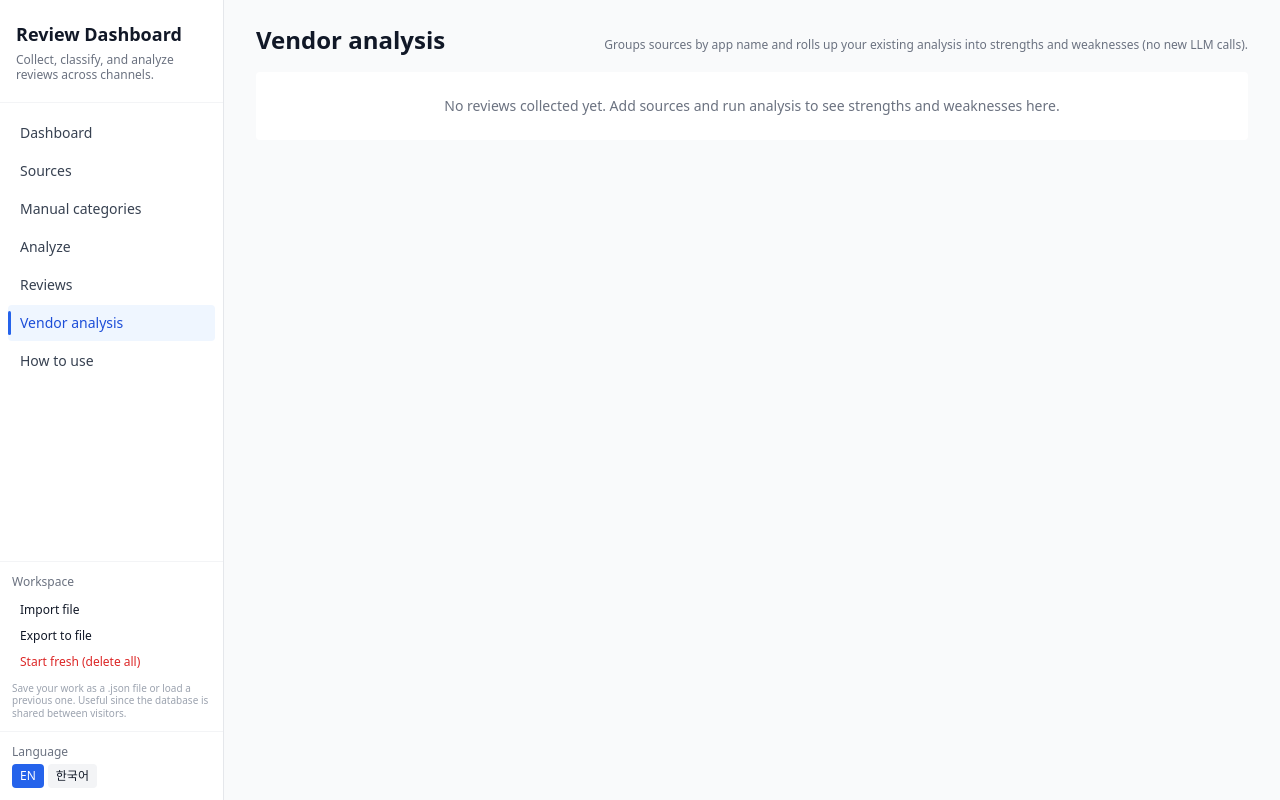
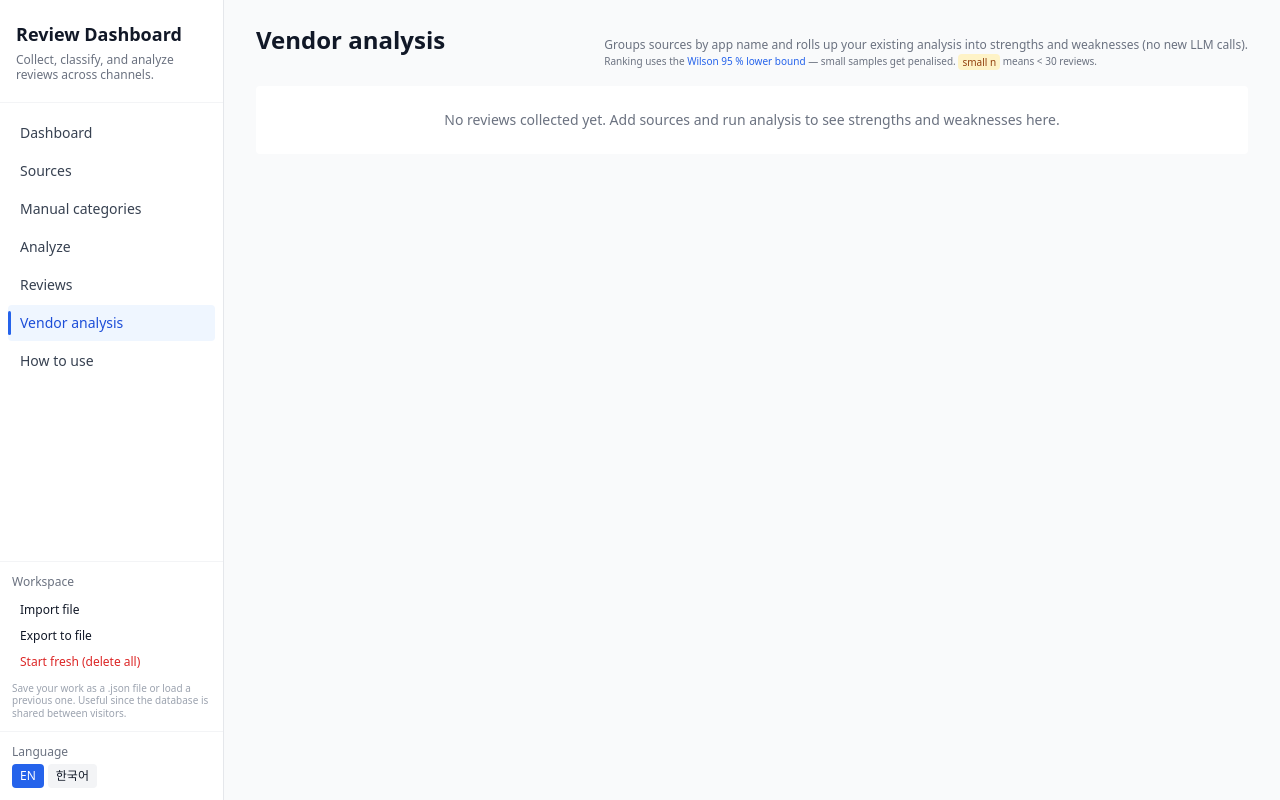
Before and after one commit to Kye-Jaemin/review-analysis-dashboard, a FastAPI app: page /vendors in a window 1280 px wide. Run offline with FastAPI, Linux system fonts and the light colour scheme; data that the repository does not hold is empty; some libraries are stand-ins or nearby versions.

Commit message:
fix(vendors): rank strengths/weaknesses by Wilson lower bound, not raw %
Sorting by raw pos_pct (with total as tiebreaker) let a category with
15 reviews and 100 % positive outrank one with 500 reviews and 85 %
positive — statistically wrong because the small-sample case has a
much wider confidence interval. Users would see a tiny niche topic
sitting at #1 and reasonably wonder if it was misleading.

Switch the ranking key to the Wilson 95 % lower-bound score. That's
the standard answer to "rank by ratio with sample-size penalty" used
by Reddit's Best comment ranking, Amazon's Best Of lists, etc.
Re-rank check:

      15 / 100 %  →  Wilson 80 %
      25 / 100 %  →  Wilson 87 %
      30 / 100 %  →  Wilson 89 %
     100 /  90 %  →  Wilson 83 %
     500 /  85 %  →  Wilson 82 %
     500 /  90 %  →  Wilson 87 %
    1000 /  80 %  →  Wilson 77 %

So 100 reviews × 95 % beats 15 reviews × 100 %, and 500 reviews × 85 %
beats 25 reviews × 100 % — which matches intuition.

UI:
- Raw % still rendered (large, in green/red) because that's what the
  user actually wants to read; only the sort order changes.
- A "표본 적음 / small n" amber pill appears next to entries with
  total < 30 so the user can see at a glance which ones still made
  the cut with limited data.
- Hover tooltip on the % shows the Wilson score for the curious.
- Page header gains a one-line explanation linking to the Wikipedia
  article on the Wilson interval.

Net: the strength/weakness lists now reflect "where this vendor is
actually doing well / poorly with statistical confidence", not just
"which 15-review niche happens to be all positive."

```diff
--- a/app/services/vendors.py
+++ b/app/services/vendors.py
@@ -17,6 +17,7 @@ of all the Top-10 buckets the user has built up.
 """
 from __future__ import annotations
 
+import math
 import re
 from typing import Optional
 
@@ -52,6 +53,34 @@ _SCORE = {
 # strength or weakness — single-review categories with 100% positive
 # would otherwise dominate the rankings.
 _MIN_BAND_REVIEWS = 10
+
+# 95 % confidence z-score for the Wilson interval. Anything in the
+# 90 – 99 % range works; 95 % is the conventional default and what
+# Reddit / Amazon use for their "best of" rankings.
+_WILSON_Z = 1.96
+
+
+def _wilson_lower_bound(p_hat: float, n: int, z: float = _WILSON_Z) -> float:
+    """Lower bound of the Wilson score interval for a binomial proportion.
+
+    Given an observed positive ratio p_hat out of n samples, returns the
+    LOWER edge of the 95 % confidence interval for the true ratio. This
+    is what we sort by instead of the raw p_hat so that:
+
+      - 15 reviews × 100 % positive  →  Wilson ≈ 0.80
+      - 500 reviews × 85 % positive  →  Wilson ≈ 0.82  (wins, correctly)
+
+    The raw p_hat for the smaller sample is higher but our confidence
+    that the true rate is that high is weaker — Wilson encodes that.
+    Reddit's "Best" comment ranking is the canonical reference.
+    """
+    if n <= 0:
+        return 0.0
+    p_hat = max(0.0, min(1.0, p_hat))
+    denom = 1.0 + (z * z) / n
+    centre = p_hat + (z * z) / (2.0 * n)
+    margin = z * math.sqrt((p_hat * (1.0 - p_hat) + (z * z) / (4.0 * n)) / n)
+    return max(0.0, (centre - margin) / denom)
 
 # Vendor stems that are actually the same company under different store
 # branding. After _vendor_key extracts the source's stem, this map merges
@@ -295,13 +324,24 @@ async def list_vendors(session: AsyncSession) -> list[dict]:
                 neg = sum(node["sentiments"][b] for b in _NEG_BAND)
                 node["pos_pct"] = pos / total
                 node["neg_pct"] = neg / total
+                # Wilson lower bounds — the actual ranking key. The raw
+                # pos_pct / neg_pct stays on the response so the UI still
+                # shows the observed ratio the user expects to see; sort
+                # order is driven by the confidence-adjusted score so
+                # 15-review wins don't outrank 500-review wins.
+                node["pos_score"] = _wilson_lower_bound(node["pos_pct"], total)
+                node["neg_score"] = _wilson_lower_bound(node["neg_pct"], total)
+                # A "small sample" flag for the UI so the dashboard can mark
+                # entries the user should treat with caution (still shown,
+                # just visually de-emphasised or hinted).
+                node["small_sample"] = total < 30
                 cat_buckets.append(node)
 
         strengths = sorted(
-            cat_buckets, key=lambda x: (x["pos_pct"], x["total"]), reverse=True
+            cat_buckets, key=lambda x: (x["pos_score"], x["total"]), reverse=True
         )[:5]
         weaknesses = sorted(
-            cat_buckets, key=lambda x: (x["neg_pct"], x["total"]), reverse=True
+            cat_buckets, key=lambda x: (x["neg_score"], x["total"]), reverse=True
         )[:5]
 
         vendors.append({
--- a/app/templates/vendors.html
+++ b/app/templates/vendors.html
@@ -8,8 +8,12 @@
   <div class="text-xs text-gray-500">
     {% if lang == 'ko' %}
       소스 표시이름을 기준으로 같은 업체를 묶어, 자동 카테고리 + 감성 결과로 강점/약점을 집계합니다 (신규 분석 없음).
+      <br>
+      <span class="text-[10px]">랭킹은 <a class="text-blue-600 hover:underline" href="https://en.wikipedia.org/wiki/Binomial_proportion_confidence_interval#Wilson_score_interval" target="_blank">Wilson 95% 하한 신뢰구간</a> — 표본이 작은 카테고리는 그만큼 패널티. <span class="inline-block px-1 py-0 rounded bg-amber-100 text-amber-800 align-middle">표본 적음</span> 마크는 응답 30건 미만.</span>
     {% else %}
       Groups sources by app name and rolls up your existing analysis into strengths and weaknesses (no new LLM calls).
+      <br>
+      <span class="text-[10px]">Ranking uses the <a class="text-blue-600 hover:underline" href="https://en.wikipedia.org/wiki/Binomial_proportion_confidence_interval#Wilson_score_interval" target="_blank">Wilson 95 % lower bound</a> — small samples get penalised. <span class="inline-block px-1 py-0 rounded bg-amber-100 text-amber-800 align-middle">small n</span> means &lt; 30 reviews.</span>
     {% endif %}
   </div>
 </div>
@@ -133,12 +137,13 @@
             <ol class="space-y-2.5">
               {% for c in v.strengths %}
                 {% set pct = (c.pos_pct * 100)|round(1) %}
+                {% set score = (c.pos_score * 100)|round(1) %}
                 {% set rank_icon = ['🥇','🥈','🥉','4.','5.'][loop.index0] %}
                 <li class="bg-white/70 rounded-md p-2.5 border border-green-100 hover:border-green-300 hover:shadow-sm transition-all">
                   <div class="flex items-center gap-2 mb-1.5">
                     <span class="shrink-0 text-base font-bold {% if loop.index <= 3 %}text-lg{% else %}text-gray-500 text-xs w-5 text-center{% endif %}">{{ rank_icon }}</span>
                     <span class="flex-1 min-w-0 font-semibold text-sm text-gray-900 truncate" title="{{ c.name }}">{{ c.name }}</span>
-                    <span class="shrink-0 text-right">
+                    <span class="shrink-0 text-right" title="{% if lang == 'ko' %}Wilson 신뢰 점수: {{ score }}%{% else %}Wilson confidence score: {{ score }}%{% endif %}">
                       <span class="text-base font-bold text-green-700 tabular-nums">{{ pct }}%</span>
                       <span class="text-[10px] text-gray-500 ml-1 tabular-nums">({{ '{:,}'.format(c.total) }})</span>
                     </span>
@@ -148,9 +153,19 @@
                     <div class="h-full bg-gradient-to-r from-green-400 to-emerald-500 rounded-full transition-all"
                          style="width: {{ pct }}%"></div>
                   </div>
-                  {% if c.description %}
-                    <div class="text-[11px] text-gray-600 mt-1.5 line-clamp-1" title="{{ c.description }}">{{ c.description }}</div>
-                  {% endif %}
+                  <div class="flex items-center justify-between gap-2 mt-1.5">
+                    {% if c.description %}
+                      <div class="text-[11px] text-gray-600 line-clamp-1 flex-1 min-w-0" title="{{ c.description }}">{{ c.description }}</div>
+                    {% else %}
+                      <div class="flex-1"></div>
+                    {% endif %}
+                    {% if c.small_sample %}
+                      <span class="shrink-0 text-[10px] px-1.5 py-0.5 rounded-full bg-amber-100 text-amber-800 border border-amber-200"
+                            title="{% if lang == 'ko' %}응답 {{ c.total }}건은 통계적으로 작은 표본 — Wilson 신뢰 점수 {{ score }}%로 평가됨{% else %}{{ c.total }} reviews is a small sample — ranked by Wilson confidence score {{ score }}%{% endif %}">
+                        {% if lang == 'ko' %}표본 적음{% else %}small n{% endif %}
+                      </span>
+                    {% endif %}
+                  </div>
                 </li>
               {% endfor %}
             </ol>
@@ -174,12 +189,13 @@
             <ol class="space-y-2.5">
               {% for c in v.weaknesses %}
                 {% set pct = (c.neg_pct * 100)|round(1) %}
+                {% set score = (c.neg_score * 100)|round(1) %}
                 {% set rank_icon = ['🚨','⚠','⚠','4.','5.'][loop.index0] %}
                 <li class="bg-white/70 rounded-md p-2.5 border border-red-100 hover:border-red-300 hover:shadow-sm transition-all">
                   <div class="flex items-center gap-2 mb-1.5">
                     <span class="shrink-0 text-base font-bold {% if loop.index <= 3 %}text-lg{% else %}text-gray-500 text-xs w-5 text-center{% endif %}">{{ rank_icon }}</span>
                     <span class="flex-1 min-w-0 font-semibold text-sm text-gray-900 truncate" title="{{ c.name }}">{{ c.name }}</span>
-                    <span class="shrink-0 text-right">
+                    <span class="shrink-0 text-right" title="{% if lang == 'ko' %}Wilson 신뢰 점수: {{ score }}%{% else %}Wilson confidence score: {{ score }}%{% endif %}">
                       <span class="text-base font-bold text-red-700 tabular-nums">{{ pct }}%</span>
                       <span class="text-[10px] text-gray-500 ml-1 tabular-nums">({{ '{:,}'.format(c.total) }})</span>
                     </span>
@@ -189,9 +205,19 @@
                     <div class="h-full bg-gradient-to-r from-red-400 to-rose-500 rounded-full transition-all"
                          style="width: {{ pct }}%"></div>
                   </div>
-                  {% if c.description %}
-                    <div class="text-[11px] text-gray-600 mt-1.5 line-clamp-1" title="{{ c.description }}">{{ c.description }}</div>
-                  {% endif %}
+                  <div class="flex items-center justify-between gap-2 mt-1.5">
+                    {% if c.description %}
+                      <div class="text-[11px] text-gray-600 line-clamp-1 flex-1 min-w-0" title="{{ c.description }}">{{ c.description }}</div>
+                    {% else %}
+                      <div class="flex-1"></div>
+                    {% endif %}
+                    {% if c.small_sample %}
+                      <span class="shrink-0 text-[10px] px-1.5 py-0.5 rounded-full bg-amber-100 text-amber-800 border border-amber-200"
+                            title="{% if lang == 'ko' %}응답 {{ c.total }}건은 통계적으로 작은 표본 — Wilson 신뢰 점수 {{ score }}%로 평가됨{% else %}{{ c.total }} reviews is a small sample — ranked by Wilson confidence score {{ score }}%{% endif %}">
+                        {% if lang == 'ko' %}표본 적음{% else %}small n{% endif %}
+                      </span>
+                    {% endif %}
+                  </div>
                 </li>
               {% endfor %}
             </ol>
```
